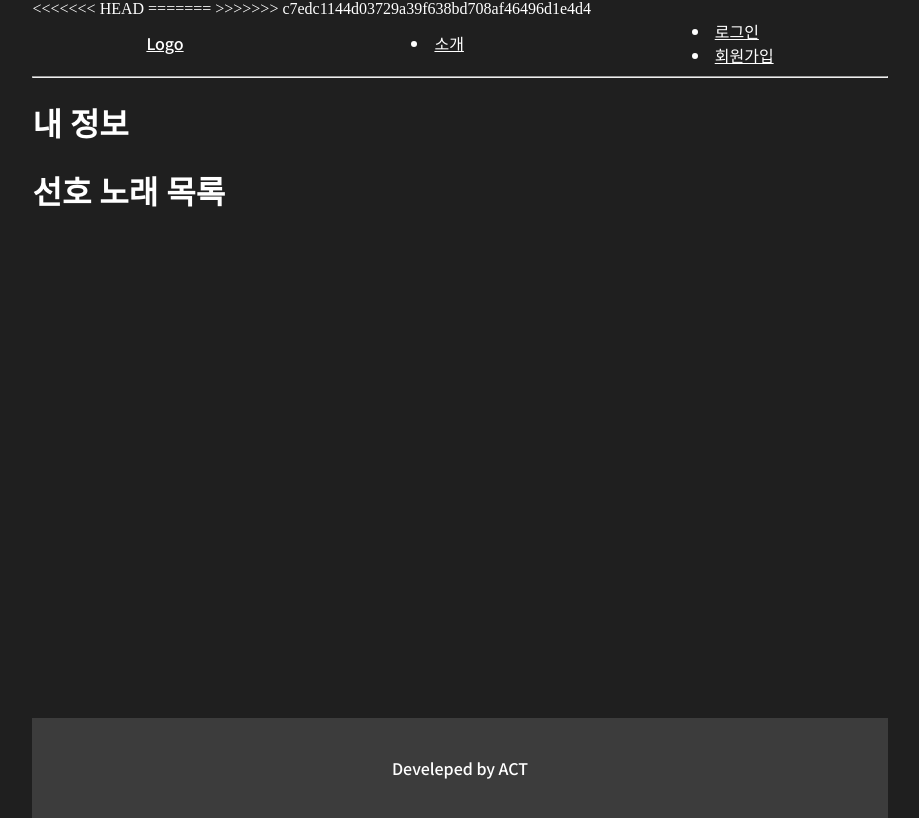
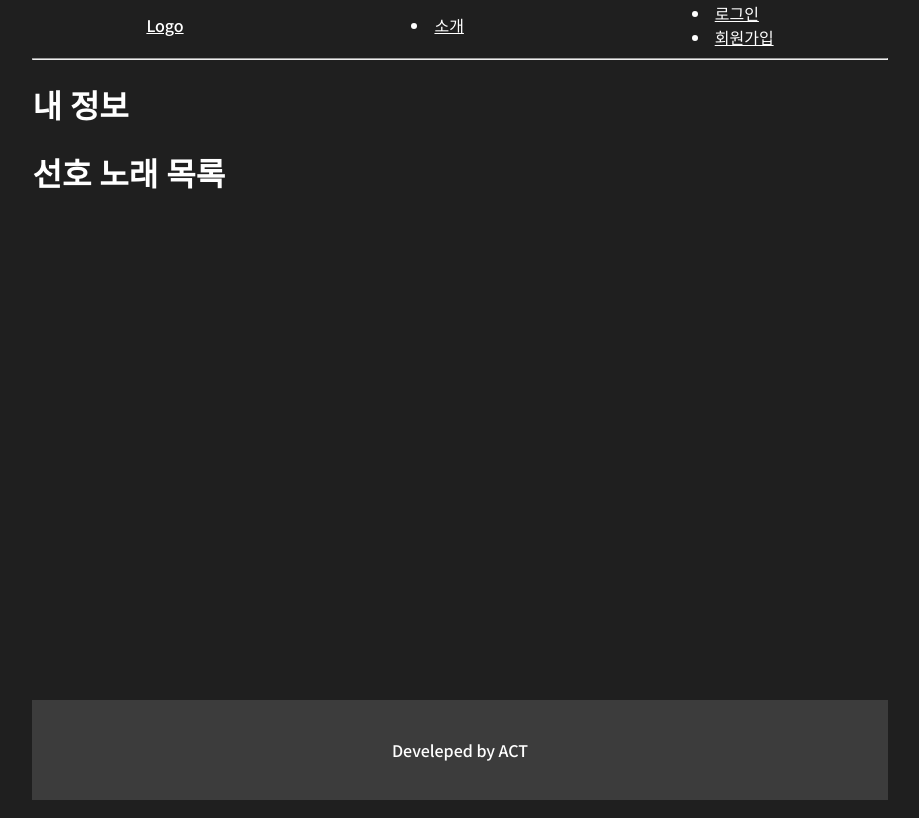
Before and after one commit to EG-Chan/ACT_project, a Django app: template main/templates/main/userInfo.html in a window 1280 px wide. Shown: the whole page, without its empty margins (180-1099 px from the left). Run offline with Django 4.2, Linux system fonts and the light colour scheme; the template is opened without the code that fills it, so the values that code supplies are empty.

Commit message:
마지막

```diff
--- a/main/templates/main/userInfo.html
+++ b/main/templates/main/userInfo.html
@@ -2,10 +2,7 @@
 
 {% load static %}
 {% block static %}
-<<<<<<< HEAD
 <link rel="stylesheet" href="{% static 'css/userinfo.css' %}">
-=======
->>>>>>> c7edc1144d03729a39f638bd708af46496d1e4d4
 {% endblock static %}
 
 {% block content %}
```
